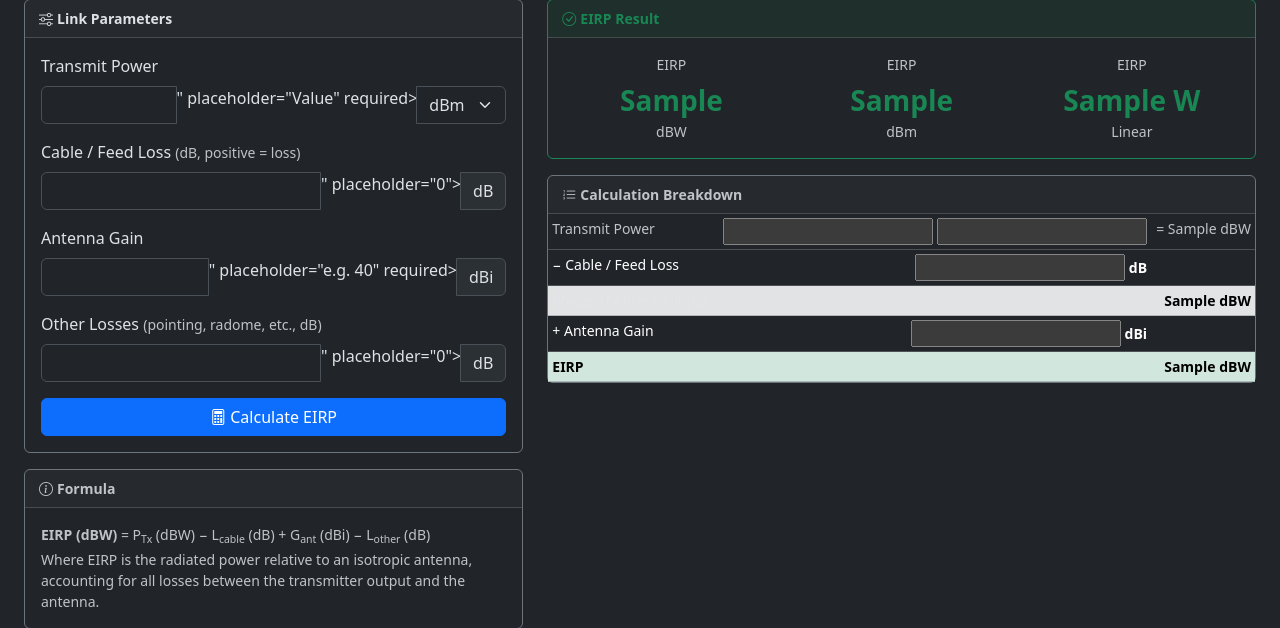
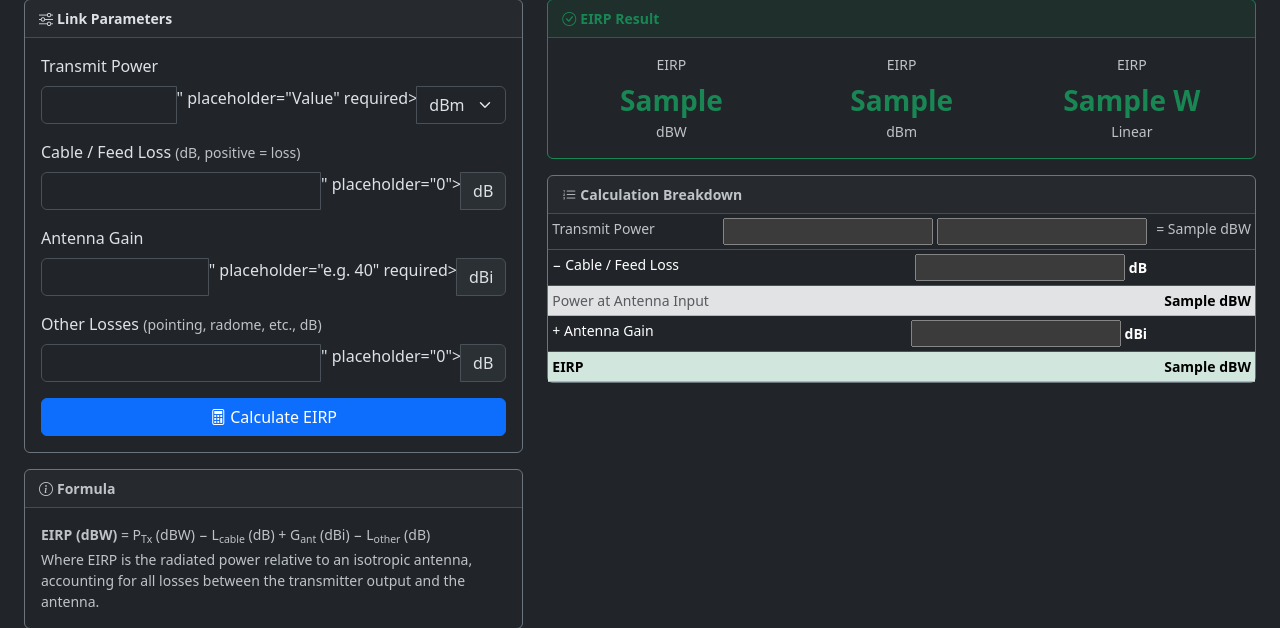
Before and after one commit to Moose151/project-range, a FastAPI app: template app/templates/calculator_eirp.html in a window 1280 px wide. Shown: the part 64-692 px from the top of the page. Run offline with FastAPI, Linux system fonts and the light colour scheme; the template is opened without the code that fills it: most values are stand-ins (such as "Sample title", 1, 10 or a date in 2020); form fields are guessed from the names that the template uses; some libraries are stand-ins or nearby versions.

Commit message:
Improve table readability: subtle status tints + colored-row contrast
The dashboard signal table used Bootstrap's loud light contextual rows
(table-success/danger/...), which made text-muted cells (source, antenna,
timestamp) and the inline controls hard to read. Replace with subtle dark
status tints (.status-up/-down/-faulted/-standby via --bs-table-bg) that keep
the light text readable. For read-only colored tables (log list, history),
add a dark muted-text override so muted cells stay legible on the light rows.

- signal_table.html: row class table-* -> status-*
- dashboard.html: applyRowStatusVisual toggles status-* classes
- app.css: status tints + contextual-row muted override; cache v=5

Co-Authored-By: Claude Opus 4.8 <noreply@anthropic.com>

```diff
--- a/app/static/css/app.css
+++ b/app/static/css/app.css
@@ -40,6 +40,30 @@
 /* ── Login card ─────────────────────────────────────────────── */
 .login-card {
   border: 1px solid #343a40;
+}
+
+/* ── Signal status rows (dashboard) ─────────────────────────────
+   Subtle dark tints via --bs-table-bg instead of Bootstrap's loud light
+   contextual backgrounds, so the light text + inline controls stay readable. */
+.signal-table tbody tr.status-up      { --bs-table-bg: rgba(25, 135, 84, 0.16); }
+.signal-table tbody tr.status-faulted { --bs-table-bg: rgba(220, 53, 69, 0.20); }
+.signal-table tbody tr.status-standby { --bs-table-bg: rgba(255, 193, 7, 0.14); }
+.signal-table tbody tr.status-down    { --bs-table-bg: rgba(108, 117, 125, 0.12); }
+
+/* Keep muted/secondary text legible inside light Bootstrap contextual rows
+   (read-only tables such as the log list and serial history). */
+.table > :not(caption) > tr.table-success,
+.table > :not(caption) > tr.table-danger,
+.table > :not(caption) > tr.table-warning,
+.table > :not(caption) > tr.table-info,
+.table > :not(caption) > tr.table-secondary,
+.table tbody tr.table-success,
+.table tbody tr.table-danger,
+.table tbody tr.table-warning,
+.table tbody tr.table-info,
+.table tbody tr.table-secondary {
+  --bs-secondary-color: rgba(33, 37, 41, 0.72);
+  --bs-tertiary-color: rgba(33, 37, 41, 0.55);
 }
 
 /* ── Table tweaks ───────────────────────────────────────────── */
--- a/app/templates/base.html
+++ b/app/templates/base.html
@@ -6,7 +6,7 @@
   <title>{% block title %}Project Range{% endblock %} — MVP/Beta</title>
   <link rel="stylesheet" href="https://cdn.jsdelivr.net/npm/bootstrap@5.3.3/dist/css/bootstrap.min.css">
   <link rel="stylesheet" href="https://cdn.jsdelivr.net/npm/bootstrap-icons@1.11.3/font/bootstrap-icons.min.css">
-  <link rel="stylesheet" href="/static/css/app.css?v=4">
+  <link rel="stylesheet" href="/static/css/app.css?v=5">
   <link rel="icon" type="image/svg+xml" href="/static/favicon.svg">
 </head>
 <body>
--- a/app/templates/partials/signal_table.html
+++ b/app/templates/partials/signal_table.html
@@ -51,7 +51,7 @@
         data-orig-status="{{ log.signal_status }}"
         data-orig-power="{{ log.power if log.power is not none else '' }}"
         data-power-unit="{{ log.power_unit }}"
-        class="signal-row {% if log.signal_status == 'Faulted' %}table-danger{% elif log.signal_status == 'Standby' %}table-warning{% elif log.signal_status == 'Up' %}table-success{% elif log.signal_status == 'Down' %}table-secondary{% endif %}">
+        class="signal-row{% if log.signal_status == 'Faulted' %} status-faulted{% elif log.signal_status == 'Standby' %} status-standby{% elif log.signal_status == 'Up' %} status-up{% elif log.signal_status == 'Down' %} status-down{% endif %}">
       <td class="ps-2 pe-1" style="width:30px">
         <button type="button"
                 class="btn btn-sm btn-outline-secondary border-0 py-0 px-1 dashboard-edit-btn"
```
Also changed, not shown: HANDOVER.md (+1 -1 lines), app/templates/dashboard.html (+5 -5 lines).
